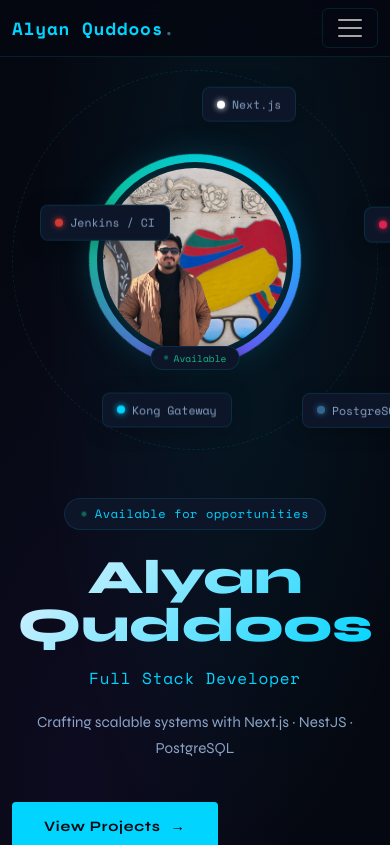
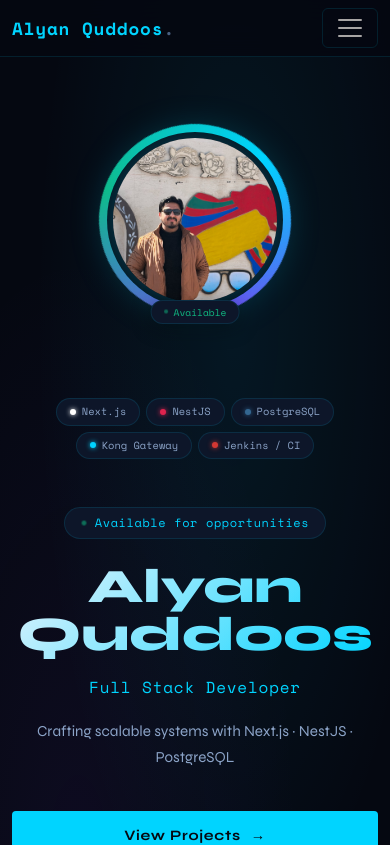
Before and after one commit to ntl-alyan/new-portfolio, a Next.js app: page / in a window 390 px wide. Shown: the top 845 px of the page. Built offline with nearby package versions, Linux system fonts and the light colour scheme.

Commit message:
Fixes for Mobile designs

```diff
--- a/components/HeroSection.js
+++ b/components/HeroSection.js
@@ -23,20 +23,66 @@ export default function HeroSection({ data }) {
     { label: 'Jenkins / CI', color: '#d33833' },
   ];
 
+  const angles = [-90, -18, 54, 126, 198];
+
   return (
     <section id="hero" className="hero-section section">
+      <style>{`
+        @keyframes spinRing {
+          from { transform: rotate(0deg); }
+          to   { transform: rotate(360deg); }
+        }
+        .orbit-wrapper {
+          position: relative;
+          width: 300px;
+          height: 300px;
+          flex-shrink: 0;
+        }
+        @media (min-width: 992px) {
+          .orbit-wrapper { width: 380px; height: 380px; }
+        }
+        .orbit-badge { display: none !important; }
+        .tech-pill-row { display: flex !important; }
+        @media (min-width: 992px) {
+          .orbit-badge  { display: flex !important; }
+          .tech-pill-row { display: none !important; }
+        }
+        .hero-btn-group {
+          display: flex;
+          flex-direction: column;
+          gap: 12px;
+          width: 100%;
+          padding-bottom: 80px;
+        }
+        .hero-btn-group a {
+          width: 100%;
+          justify-content: center;
+          text-align: center;
+          box-sizing: border-box;
+        }
+        @media (min-width: 576px) {
+          .hero-btn-group {
+            flex-direction: row;
+            width: auto;
+            padding-bottom: 0;
+          }
+          .hero-btn-group a {
+            width: 160px;
+          }
+        }
+      `}</style>
+
       <div className="container position-relative">
-        <div className="row align-items-center">
+        <div className="row align-items-center gy-5">
 
-          {/* Avatar — mobile: top center, desktop: right column */}
-          <div className="col-lg-6 d-flex justify-content-center align-items-center order-lg-2 mb-5 mb-lg-0">
-            {/* Orbit container — badges positioned around the circle */}
-            <div style={{ position: 'relative', width: 380, height: 380 }}>
+          {/* Avatar column */}
+          <div className="col-lg-6 d-flex justify-content-center align-items-center order-lg-2">
+            <div style={{ position: 'relative', display: 'flex', flexDirection: 'column', alignItems: 'center', gap: 20 }}>
 
-              {/* Dashed orbit ring */}
-              <div style={{
-                position: 'absolute',
-                inset: 0,
+              <div className="orbit-wrapper">
+                {/* Dashed orbit ring desktop */}
+                <div className="d-none d-lg-block" style={{
+                  position: 'absolute', inset: 0,
                   borderRadius: '50%',
                   border: '1px dashed var(--border)',
                   zIndex: 1,
@@ -47,148 +93,124 @@ export default function HeroSection({ data }) {
                   position: 'absolute',
                   top: '50%', left: '50%',
                   transform: 'translate(-50%, -50%)',
-                width: 200, height: 200,
-                zIndex: 3,
+                  width: 180, height: 180, zIndex: 3,
                 }}>
-                {/* Spinning gradient ring */}
                   <div style={{
-                  position: 'absolute',
-                  inset: -6,
-                  borderRadius: '50%',
+                    position: 'absolute', inset: -6, borderRadius: '50%',
                     background: 'conic-gradient(var(--accent), var(--accent-2), var(--accent-3), var(--accent))',
-                  animation: 'spinRing 6s linear infinite',
-                  zIndex: 0,
+                    animation: 'spinRing 6s linear infinite', zIndex: 0,
                   }} />
-                {/* Ring mask */}
                   <div style={{
-                  position: 'absolute',
-                  inset: 2,
-                  borderRadius: '50%',
-                  background: 'var(--bg-primary)',
-                  zIndex: 1,
+                    position: 'absolute', inset: 2, borderRadius: '50%',
+                    background: 'var(--bg-primary)', zIndex: 1,
                   }} />
-                {/* Photo */}
                   <img
                     src="/avatar.jpeg"
                     alt="Alyan Quddoos"
                     style={{
-                    position: 'absolute',
-                    inset: 8,
-                    width: 'calc(100% - 16px)',
-                    height: 'calc(100% - 16px)',
-                    borderRadius: '50%',
-                    objectFit: 'cover',
-                    objectPosition: 'center top',
-                    zIndex: 2,
+                      position: 'absolute', inset: 8,
+                      width: 'calc(100% - 16px)', height: 'calc(100% - 16px)',
+                      borderRadius: '50%', objectFit: 'cover',
+                      objectPosition: 'center top', zIndex: 2,
                       boxShadow: '0 0 40px var(--glow-strong)',
                     }}
                   />
-                {/* Glow */}
                   <div style={{
-                  position: 'absolute',
-                  inset: 10,
-                  borderRadius: '50%',
+                    position: 'absolute', inset: 10, borderRadius: '50%',
                     background: 'radial-gradient(circle, var(--glow-strong) 0%, transparent 70%)',
-                  zIndex: 0,
-                  filter: 'blur(18px)',
+                    zIndex: 0, filter: 'blur(18px)',
                   }} />
                   {/* Available badge */}
                   <div style={{
-                  position: 'absolute',
-                  bottom: -10, left: '50%',
-                  transform: 'translateX(-50%)',
-                  zIndex: 4,
-                  background: 'var(--bg-card)',
-                  border: '1px solid var(--border)',
-                  borderRadius: 50,
-                  padding: '4px 12px',
-                  fontFamily: 'Space Mono, monospace',
-                  fontSize: '0.6rem',
-                  color: 'var(--accent-3)',
-                  display: 'flex',
-                  alignItems: 'center',
-                  gap: 5,
-                  whiteSpace: 'nowrap',
-                  boxShadow: '0 4px 20px rgba(0,0,0,0.4)',
+                    position: 'absolute', bottom: -14, left: '50%',
+                    transform: 'translateX(-50%)', zIndex: 4,
+                    background: 'var(--bg-card)', border: '1px solid var(--border)',
+                    borderRadius: 50, padding: '4px 12px',
+                    fontFamily: 'Space Mono, monospace', fontSize: '0.6rem',
+                    color: 'var(--accent-3)', display: 'flex', alignItems: 'center',
+                    gap: 5, whiteSpace: 'nowrap', boxShadow: '0 4px 20px rgba(0,0,0,0.4)',
                   }}>
-                  <span style={{ width: 5, height: 5, borderRadius: '50%', background: 'var(--accent-3)', display: 'inline-block', animation: 'pulse 2s infinite' }} />
+                    <span style={{
+                      width: 5, height: 5, borderRadius: '50%',
+                      background: 'var(--accent-3)', display: 'inline-block',
+                      animation: 'pulse 2s infinite',
+                    }} />
                     Available
                   </div>
                 </div>
 
-              {/* Orbiting tech badges — placed at clock positions */}
+                {/* Orbiting badges — desktop only */}
                 {techItems.map((t, i) => {
-                // Angles: top, top-right, bottom-right, bottom-left, top-left
-                const angles = [-90, -18, 54, 126, 198];
-                const angle = (angles[i] * Math.PI) / 180;
-                const radius = 170;
-                const cx = 190, cy = 190;
-                const x = cx + radius * Math.cos(angle);
-                const y = cy + radius * Math.sin(angle);
+                  const rad = (angles[i] * Math.PI) / 180;
+                  const cx = 190, cy = 190, r = 158;
                   return (
                     <div
                       key={t.label}
+                      className="orbit-badge"
                       style={{
                         position: 'absolute',
-                      left: x,
-                      top: y,
+                        left: cx + r * Math.cos(rad),
+                        top: cy + r * Math.sin(rad),
                         transform: 'translate(-50%, -50%)',
-                      background: 'var(--bg-card)',
-                      border: '1px solid var(--border)',
-                      borderRadius: 8,
-                      padding: '8px 14px',
-                      fontFamily: 'Space Mono, monospace',
-                      fontSize: '0.72rem',
+                        background: 'var(--bg-card)', border: '1px solid var(--border)',
+                        borderRadius: 8, padding: '7px 13px',
+                        fontFamily: 'Space Mono, monospace', fontSize: '0.7rem',
                         color: 'var(--text-secondary)',
-                      display: 'flex',
-                      alignItems: 'center',
-                      gap: 7,
-                      zIndex: 5,
-                      whiteSpace: 'nowrap',
-                      boxShadow: '0 4px 20px rgba(0,0,0,0.25)',
+                        alignItems: 'center', gap: 7, zIndex: 5,
+                        whiteSpace: 'nowrap', boxShadow: '0 4px 20px rgba(0,0,0,0.25)',
                         animation: `floatBadge ${3 + i * 0.4}s ease-in-out infinite`,
-                      animationDelay: `${i * 0.3}s`,
-                      backdropFilter: 'blur(8px)',
-                      transition: 'border-color 0.3s, color 0.3s',
+                        animationDelay: `${i * 0.3}s`, backdropFilter: 'blur(8px)',
                       }}
                     >
                       <span style={{
-                      width: 8, height: 8,
-                      borderRadius: '50%',
-                      background: t.color,
-                      display: 'inline-block',
-                      boxShadow: `0 0 6px ${t.color}`,
-                      flexShrink: 0,
+                        width: 8, height: 8, borderRadius: '50%',
+                        background: t.color, display: 'inline-block',
+                        boxShadow: `0 0 6px ${t.color}`, flexShrink: 0,
                       }} />
                       {t.label}
                     </div>
                   );
                 })}
+              </div>
+
+              {/* Mobile pill row — sits below image, fully contained */}
+              <div className="tech-pill-row" style={{
+                flexWrap: 'wrap', gap: 6,
+                justifyContent: 'center', padding: '8px 0 0',
+              }}>
+                {techItems.map(t => (
+                  <span key={t.label} style={{
+                    background: 'var(--bg-card)', border: '1px solid var(--border)',
+                    borderRadius: 50, padding: '5px 13px',
+                    fontFamily: 'Space Mono, monospace', fontSize: '0.65rem',
+                    color: 'var(--text-secondary)',
+                    display: 'flex', alignItems: 'center', gap: 6, whiteSpace: 'nowrap',
+                  }}>
+                    <span style={{
+                      width: 6, height: 6, borderRadius: '50%',
+                      background: t.color, flexShrink: 0,
+                      boxShadow: `0 0 5px ${t.color}`,
+                    }} />
+                    {t.label}
+                  </span>
+                ))}
+              </div>
 
             </div>
-
-            <style>{`
-              @keyframes spinRing {
-                from { transform: rotate(0deg); }
-                to { transform: rotate(360deg); }
-              }
-            `}</style>
           </div>
 
+          {/* Text column */}
           <div className="col-lg-6 order-lg-1">
             <div ref={nameRef}>
               <div className="hero-tag">
                 <span className="hero-tag-dot" />
                 <span className="mono">Available for opportunities</span>
               </div>
-
               <h1 className="hero-name">{data.name}</h1>
-
               <p className="hero-title mono">{data.title}</p>
-
               <p className="hero-subtitle">{data.subtitle}</p>
 
-              <div className="d-flex flex-wrap gap-2">
+              <div className="hero-btn-group">
                 <a href="#projects" className="hero-cta">
                   View Projects <span>→</span>
                 </a>
@@ -202,31 +224,17 @@ export default function HeroSection({ data }) {
         </div>
       </div>
 
-
       {/* Scroll indicator */}
-      <div
-        style={{
-          position: 'absolute',
-          bottom: 40,
-          left: '50%',
+      <div style={{
+        position: 'absolute', bottom: 40, left: '50%',
         transform: 'translateX(-50%)',
-          display: 'flex',
-          flexDirection: 'column',
-          alignItems: 'center',
-          gap: 8,
+        display: 'flex', flexDirection: 'column', alignItems: 'center', gap: 8,
         animation: 'floatBadge 2s ease-in-out infinite',
-        }}
-      >
+      }}>
         <span style={{ fontFamily: 'Space Mono', fontSize: '0.65rem', color: 'var(--text-muted)', letterSpacing: '0.2em' }}>
           SCROLL
         </span>
-        <div
-          style={{
-            width: 1,
-            height: 40,
-            background: 'linear-gradient(180deg, var(--accent), transparent)',
-          }}
-        />
+        <div style={{ width: 1, height: 40, background: 'linear-gradient(180deg, var(--accent), transparent)' }} />
       </div>
     </section>
   );
--- a/styles/globals.css
+++ b/styles/globals.css
@@ -279,7 +279,7 @@ code, pre, .mono {
   background: transparent;
   color: var(--accent);
   border: 1px solid var(--border-hover);
-  margin-left: 12px;
+  /* margin-left: 12px; */
 }
 
 .hero-cta-outline:hover {
```
Lines whose indentation alone changed are shown as unchanged.
